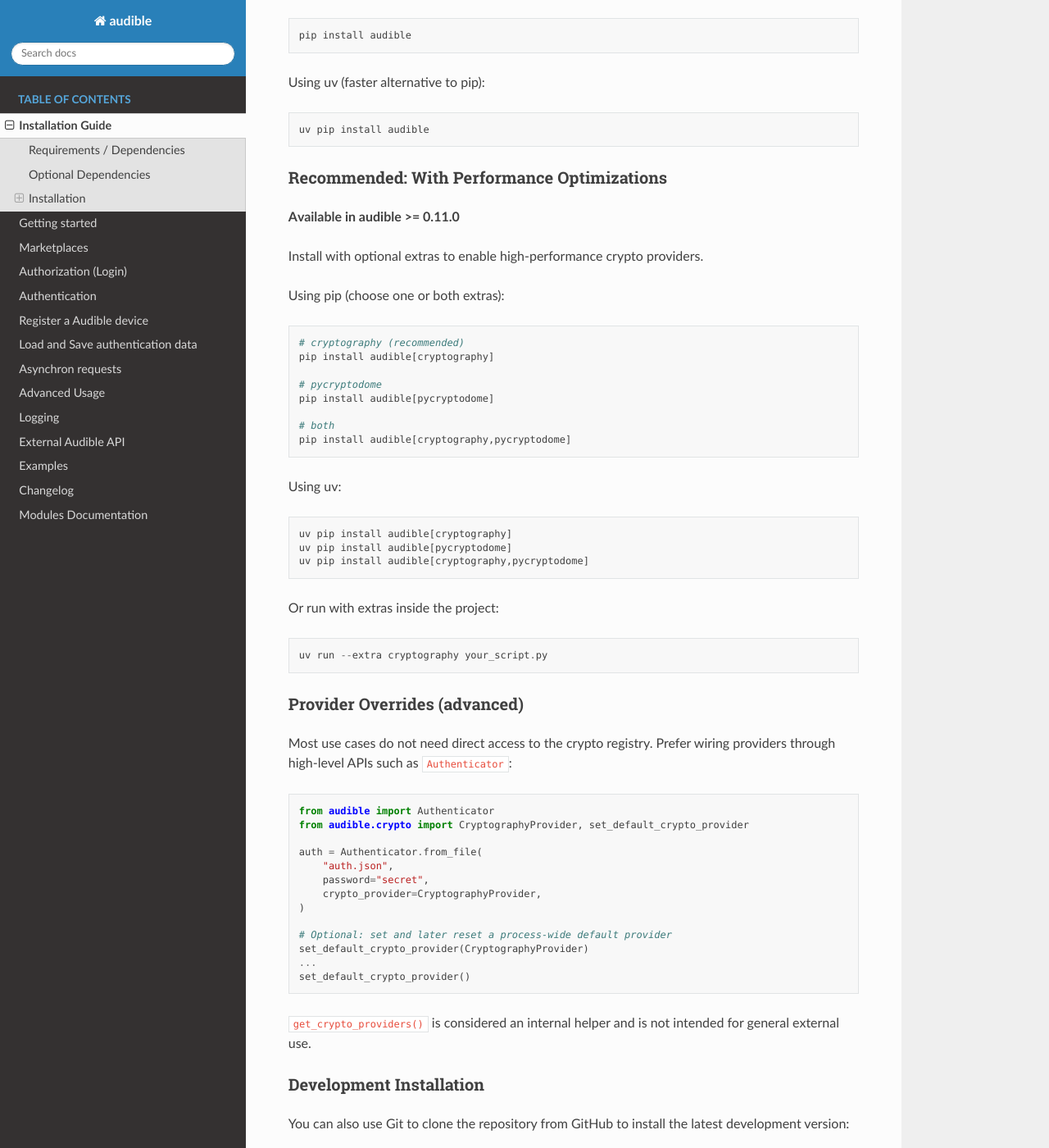
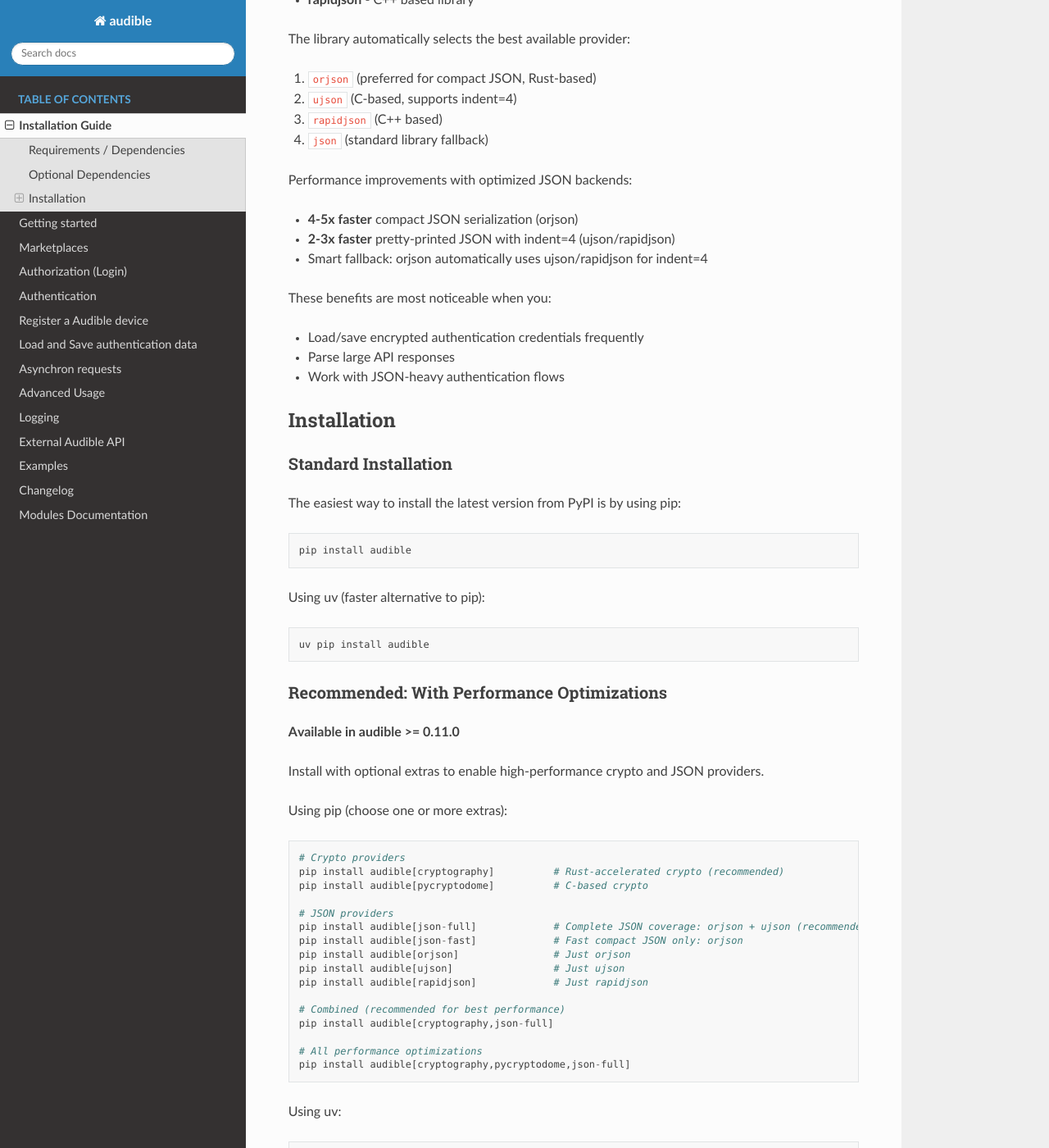
Before and after one commit to mkb79/Audible, a Sphinx documentation site: the page built from docs/source/intro/install.rst, in a window 1280 px wide and 1400 px high, scrolled down 1319 px. Shown: the whole window at 82% size. Built offline with Sphinx 7.4.7 and the Read the Docs theme 3.1.0, drawn with Linux system fonts in a browser that asks for light colours; some of the changed text lies outside the part shown.

Commit message:
docs: add JSON provider documentation to install.rst
Add comprehensive documentation for JSON backend providers including:
- Optional dependencies section with performance metrics
- Installation instructions for all JSON extras (json-full, json-fast, etc.)
- Provider override examples for explicit configuration
- Development installation instructions with JSON extras

This mirrors the existing crypto provider documentation structure and
provides users with clear guidance on how to enable high-performance
JSON serialization.

```diff
--- a/docs/source/intro/install.rst
+++ b/docs/source/intro/install.rst
@@ -46,6 +46,32 @@ These benefits are most noticeable when you:
 * Handle authentication workflows often (PBKDF2 key derivation)
 * Encrypt or decrypt larger payloads
 
+For significantly improved JSON serialization performance, you can optionally
+install high-performance JSON backends:
+
+* **orjson** - Rust-based library (recommended for compact JSON)
+* **ujson** - C-based library (supports pretty-printing with indent=4)
+* **rapidjson** - C++ based library
+
+The library automatically selects the best available provider:
+
+1. ``orjson`` (preferred for compact JSON, Rust-based)
+2. ``ujson`` (C-based, supports indent=4)
+3. ``rapidjson`` (C++ based)
+4. ``json`` (standard library fallback)
+
+Performance improvements with optimized JSON backends:
+
+* **4-5x faster** compact JSON serialization (orjson)
+* **2-3x faster** pretty-printed JSON with indent=4 (ujson/rapidjson)
+* Smart fallback: orjson automatically uses ujson/rapidjson for indent=4
+
+These benefits are most noticeable when you:
+
+* Load/save encrypted authentication credentials frequently
+* Parse large API responses
+* Work with JSON-heavy authentication flows
+
 Installation
 ============
 
@@ -65,31 +91,40 @@ Recommended: With Performance Optimizations
 
 **Available in audible >= 0.11.0**
 
-Install with optional extras to enable high-performance crypto providers.
+Install with optional extras to enable high-performance crypto and JSON providers.
 
-Using pip (choose one or both extras)::
+Using pip (choose one or more extras)::
 
-    # cryptography (recommended)
-    pip install audible[cryptography]
+    # Crypto providers
+    pip install audible[cryptography]          # Rust-accelerated crypto (recommended)
+    pip install audible[pycryptodome]          # C-based crypto
 
-    # pycryptodome
-    pip install audible[pycryptodome]
+    # JSON providers
+    pip install audible[json-full]             # Complete JSON coverage: orjson + ujson (recommended)
+    pip install audible[json-fast]             # Fast compact JSON only: orjson
+    pip install audible[orjson]                # Just orjson
+    pip install audible[ujson]                 # Just ujson
+    pip install audible[rapidjson]             # Just rapidjson
 
-    # both
-    pip install audible[cryptography,pycryptodome]
+    # Combined (recommended for best performance)
+    pip install audible[cryptography,json-full]
+
+    # All performance optimizations
+    pip install audible[cryptography,pycryptodome,json-full]
 
 Using uv::
 
-    uv pip install audible[cryptography]
-    uv pip install audible[pycryptodome]
-    uv pip install audible[cryptography,pycryptodome]
+    uv pip install audible[cryptography,json-full]
+    uv pip install audible[cryptography,pycryptodome,json-full]
 
 Or run with extras inside the project::
 
-    uv run --extra cryptography your_script.py
+    uv run --extra cryptography --extra json-full your_script.py
 
 Provider Overrides (advanced)
 -----------------------------
+
+**Crypto Providers**
 
 Most use cases do not need direct access to the crypto registry. Prefer wiring
 providers through high-level APIs such as ``Authenticator``::
@@ -111,6 +146,25 @@ providers through high-level APIs such as ``Authenticator``::
 ``get_crypto_providers()`` is considered an internal helper and is not intended
 for general external use.
 
+**JSON Providers**
+
+The library automatically selects the best available JSON provider. For explicit
+control, use ``set_default_json_provider()``::
+
+    from audible.json import set_default_json_provider
+
+    # Use orjson explicitly (if installed)
+    set_default_json_provider("orjson")
+
+    # Use ujson explicitly (if installed)
+    set_default_json_provider("ujson")
+
+    # Reset to auto-detection
+    set_default_json_provider()
+
+The JSON provider system is fully automatic. Explicit configuration is rarely
+needed and mainly useful for testing or performance tuning specific use cases.
+
 Development Installation
 ------------------------
 
@@ -125,15 +179,16 @@ With optional dependencies::
 
     pip install .[cryptography]
     pip install .[pycryptodome]
-    pip install .[cryptography,pycryptodome]
+    pip install .[json-full]
+    pip install .[cryptography,pycryptodome,json-full]
 
 Using uv::
 
-    uv pip install -e .[cryptography,pycryptodome]
+    uv pip install -e .[cryptography,pycryptodome,json-full]
 
 Or when working in the project::
 
-    uv sync --extra cryptography --extra pycryptodome
+    uv sync --extra cryptography --extra pycryptodome --extra json-full
 
 Alternatively, install it directly from the GitHub repository::
 
@@ -141,5 +196,5 @@ Alternatively, install it directly from the GitHub repository::
 
 With optional dependencies::
 
-    pip install "audible[cryptography] @ git+https://github.com/mkb79/audible.git"
-    pip install "audible[pycryptodome] @ git+https://github.com/mkb79/audible.git"
+    pip install "audible[cryptography,json-full] @ git+https://github.com/mkb79/audible.git"
+    pip install "audible[cryptography,pycryptodome,json-full] @ git+https://github.com/mkb79/audible.git"
```
